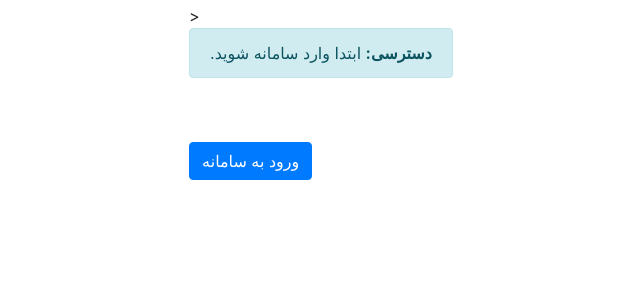
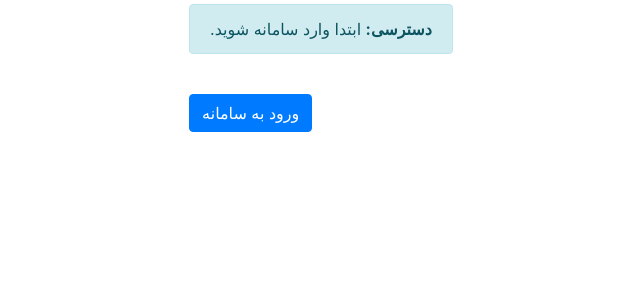
Before and after one commit to hasanisaeed/agile, a Django app: page / in a window 1280 px wide. Shown: the part 56-356 px from the top of the page, without its empty margins (319-959 px from the left). Run offline with Django 3.2, Linux system fonts and the light colour scheme; data comes from the database, SQL or seed files in the repository; style sheets or scripts are compiled from the project's sources; some libraries are stand-ins or nearby versions.

Commit message:
fix: remove extra arrow

```diff
--- a/templates/home.html
+++ b/templates/home.html
@@ -75,10 +75,10 @@
                 <strong>شما اجازه دسترسی به این بخش را ندارید.</strong>
             {% endif %}
         {% else %}
-            <div style="direction: rtl"><
+            <div style="direction: rtl">
             <div class="alert alert-info" role="alert">
                 <strong>دسترسی:</strong> ابتدا وارد سامانه شوید.
-            </div> <br/> <br/>
+            </div> <br/>
             <a href="{% url 'login' %}">
                 <button type="button" class="btn btn-primary btn-mat-primary">ورود به سامانه</button>
             </a>
```
